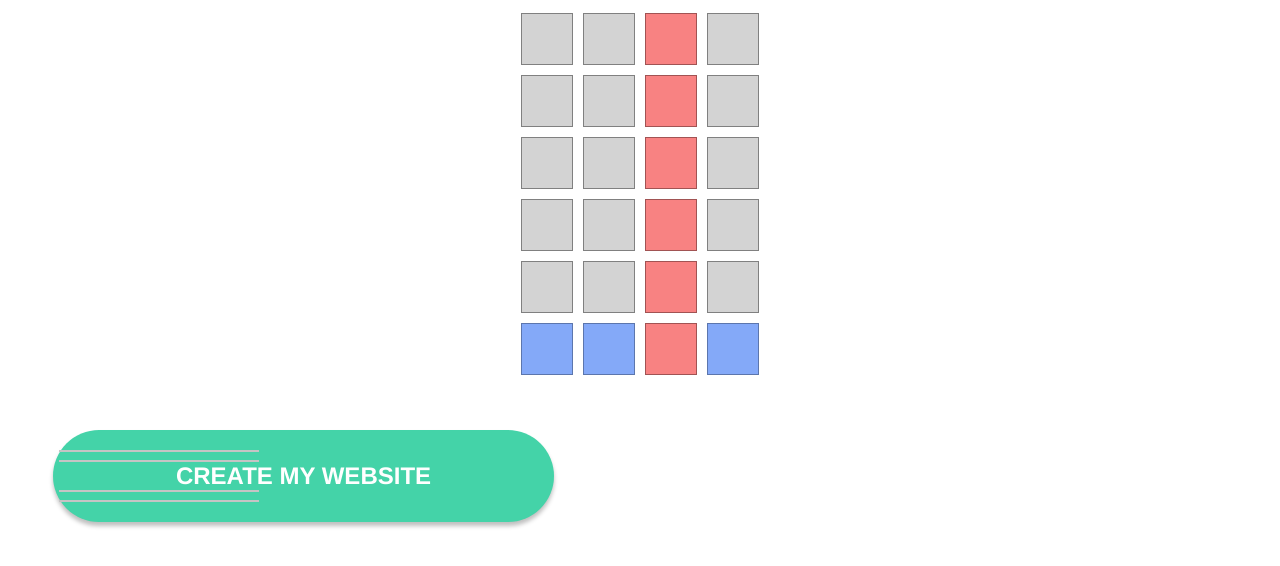
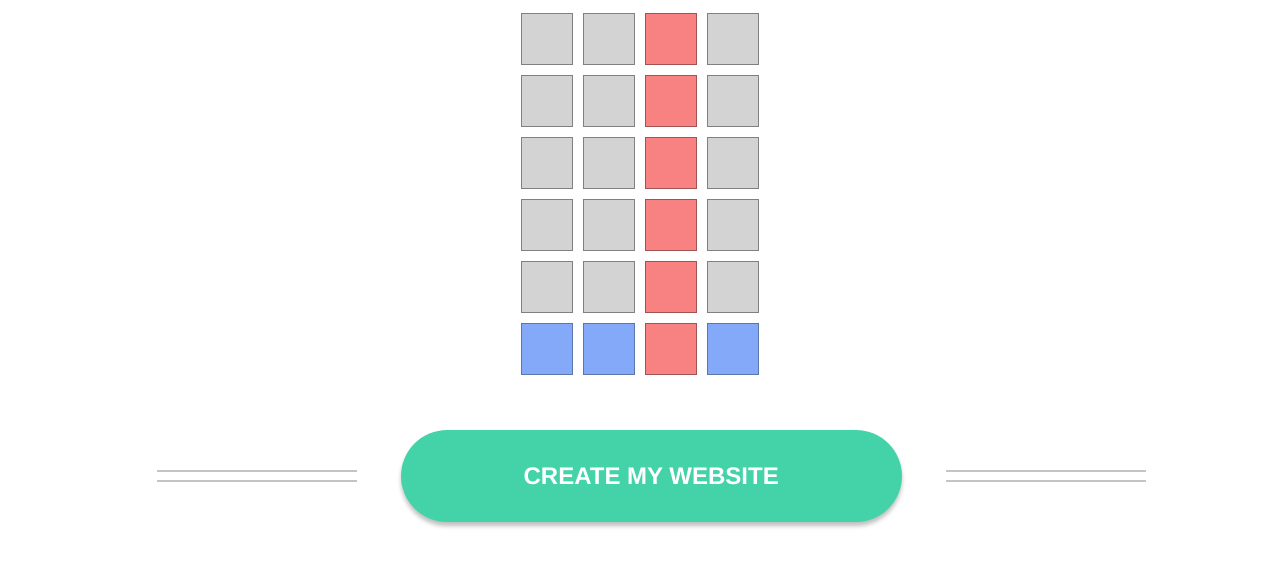
Before and after one commit to katya-oc/cursor-homework, a plain HTML site: page HW8 "Псевдокласы:псевдоелементи"/index.html in a window 1280 px wide. Drawn offline with Linux system fonts and the light colour scheme.

Commit message:
added fixed HW8

```diff
--- a/HW8 "Псевдокласы:псевдоелементи"/style.css
+++ b/HW8 "Псевдокласы:псевдоелементи"/style.css
@@ -27,7 +27,7 @@
 
 .btn {
   margin: 50px auto;
-
+  width: 45%;
 }
 
 button {
@@ -45,13 +45,33 @@ button {
   height: 92px;
   width: 501px;
   margin: 0 45px;
+  position: relative;
 }
 
-button::before, button::after {
+button:hover {
+  background-color: rgb(151, 214, 195);
+}
+
+button::before {
   content: " ";
   display: block;
   width: 200px;
   height: 8px;
   border-top: 2px solid #C4C4C4;
   border-bottom: 2px solid #C4C4C4;
+  position: absolute;
+  top: 40px;
+  right: 545px;
 }
+
+button::after {
+  content: " ";
+  display: block;
+  width: 200px;
+  height: 8px;
+  border-top: 2px solid #C4C4C4;
+  border-bottom: 2px solid #C4C4C4;
+  position: absolute;
+  top: 40px;
+  left: 545px;
+}
```
